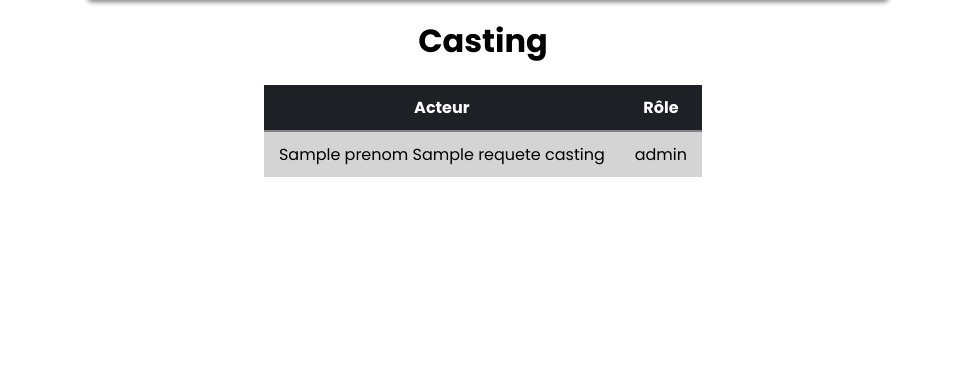
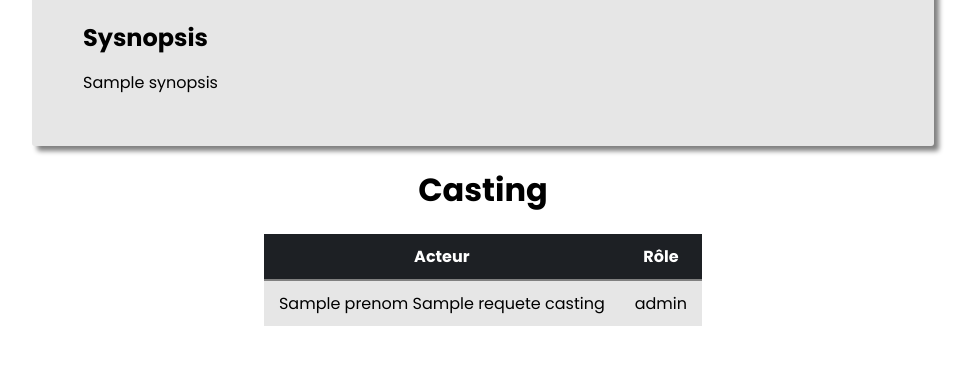
Before and after one commit to JeanNoLimit/appli_cinema, a PHP site: the page made by view/detailFilm.php in a window 1280 px wide. Shown: the part 431-800 px from the top of the page, without its empty margins (157-1130 px from the left). Run offline with PHP 8.4, Linux system fonts and the light colour scheme; the template is opened without the code that fills it: most values are stand-ins (such as "Sample title", 1, 10 or a date in 2020).

Commit message:
Ajout synopsis à la vue détail fillm + MAJ CSS

```diff
--- a/public/css/style.css
+++ b/public/css/style.css
@@ -43,7 +43,7 @@
 /* modifie l'arrière plan au passage de la souris */
 .navbar li:hover,
 a:hover {
-  background-color: #e6e6e6  ;
+  background-color:  #d4d4d4  ;
 }
 /* Masque le menu déroulant */
 .navbar li ul {
@@ -108,7 +108,7 @@ th, td {
 }
 
 tbody tr:nth-child(odd) {
-    background-color:#d4d4d4
+    background-color:#e6e6e6
   }
 
 
@@ -149,16 +149,22 @@ table a:hover{
 
     background-color: #e6e6e6;
     border-radius: 3px;
-    display: flex;
+    padding: 5%;
     max-width: 800px;
-    height: 290px;
-    justify-content: space-around;
-    align-items: center;
     margin: auto;
     box-shadow: 5px 5px 5px #808080;
 }
 
+.header_conteneur_film{
+    justify-content: space-around;
+    align-items: center;
+    margin: auto;
+    display: flex;
+
+}
+
 .details_film {
+    margin-top: 20px;
     border: solid 1px black;
     border-radius: 3px;
 }
@@ -173,12 +179,21 @@ table a:hover{
 .affiche img{
     height: 240px;
     width: 170px;
-     object-fit: contain;
+    object-fit: contain;
 }
 
 .infos_film {
     text-align: center;
     width: 400px;
+}
+
+.synopsis h2{
+    margin-bottom: 15px;
+    margin-top: 20px;
+}
+
+.synopsis p {
+    text-align: justify;
 }
 
 #titre_casting {
--- a/view/detailFilm.php
+++ b/view/detailFilm.php
@@ -1,6 +1,7 @@
 <?php ob_start();?>
 
 <div class="conteneur_film">
+    <div class="header_conteneur_film">
         <div class="affiche">
         <?php $film=$requete_film->fetch(); {?>
             <img src="upload/<?=$film['affiche']?>" alt="affiche du film <?=$film['titre']?>">
@@ -8,15 +9,30 @@
         <div class ="infos_film">
 
                 <h2><?=$film['titre']?></h2>
+
             <div class="details_film">
+
                 <p>Date de sortie : <?=$film['date_sortie']?></p>
                 <p>genre : <?=$film['genres']?> </p>
                 <p>Durée : <?=$film['duree']?> </p>
                 <p>Réalisateur : <a href="index.php?action=detailReal&id=<?=$film['id_realisateur']?>"><?=$film['prenom']?> <?=$film['nom']?></a> </p>
+                <?php if(!empty($film['note'])){?>
                     <p>Note : <?=$film['note']?> /5</p>
                 <?php } ?>
             </div>
         </div>
+    </div>
+
+    <div class="synopsis">
+
+        <?php if(!empty($film['synopsis'])){
+            echo "<h2>Sysnopsis</h2>";
+        }?>
+
+        <p><?=$film['synopsis']?></p>
+         <?php } ?>
+    </div>
+
 </div>
 
 <h1 id="titre_casting">Casting</h1>
@@ -40,7 +56,6 @@
 </table>
 
 
-
 <?php
 $titre=$film['titre'];
 $titre_secondaire="";
```
Also changed, not shown: controller/FilmController.php (+29 -41 lines). Lines whose indentation alone changed are shown as unchanged.
